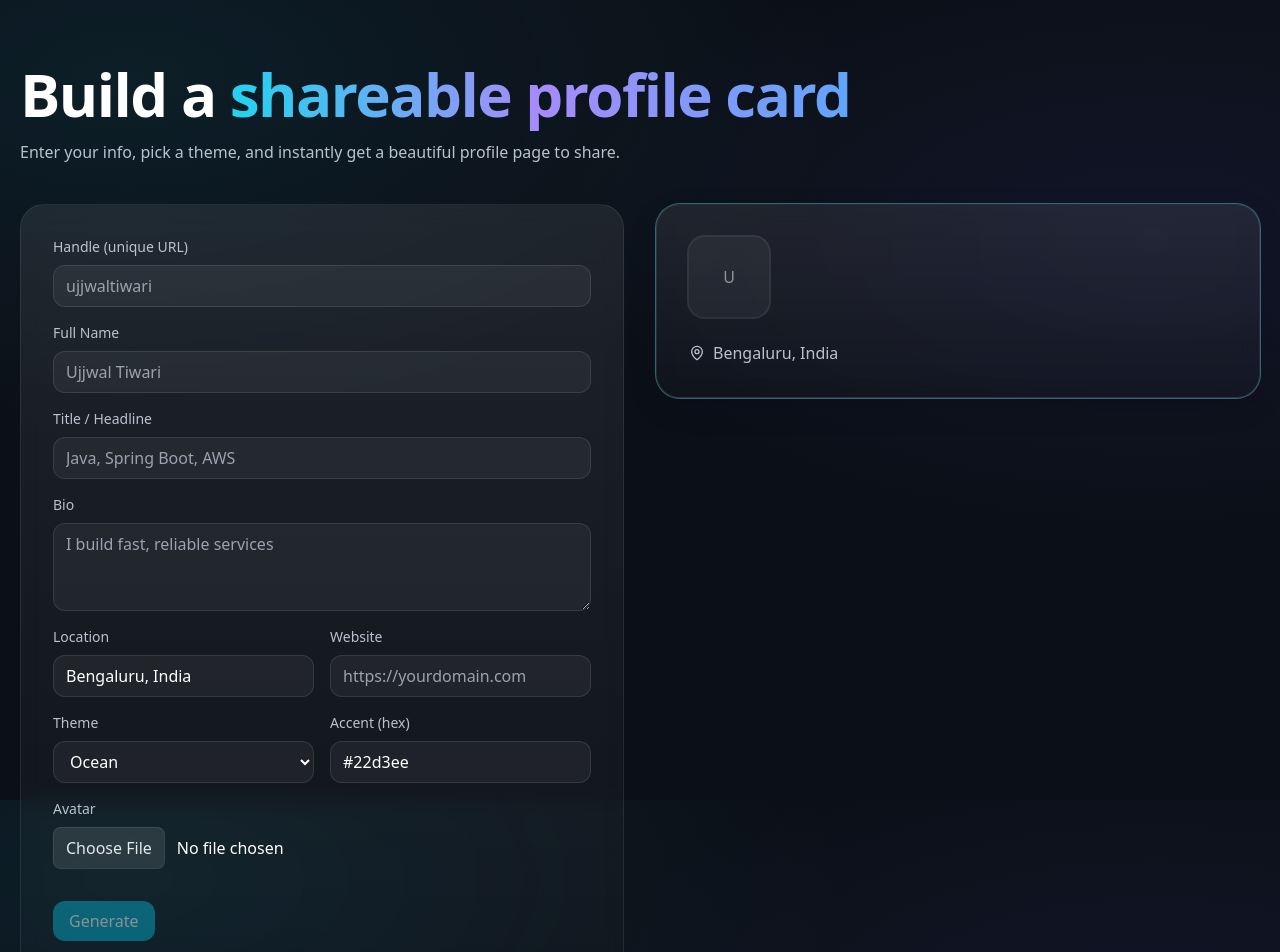
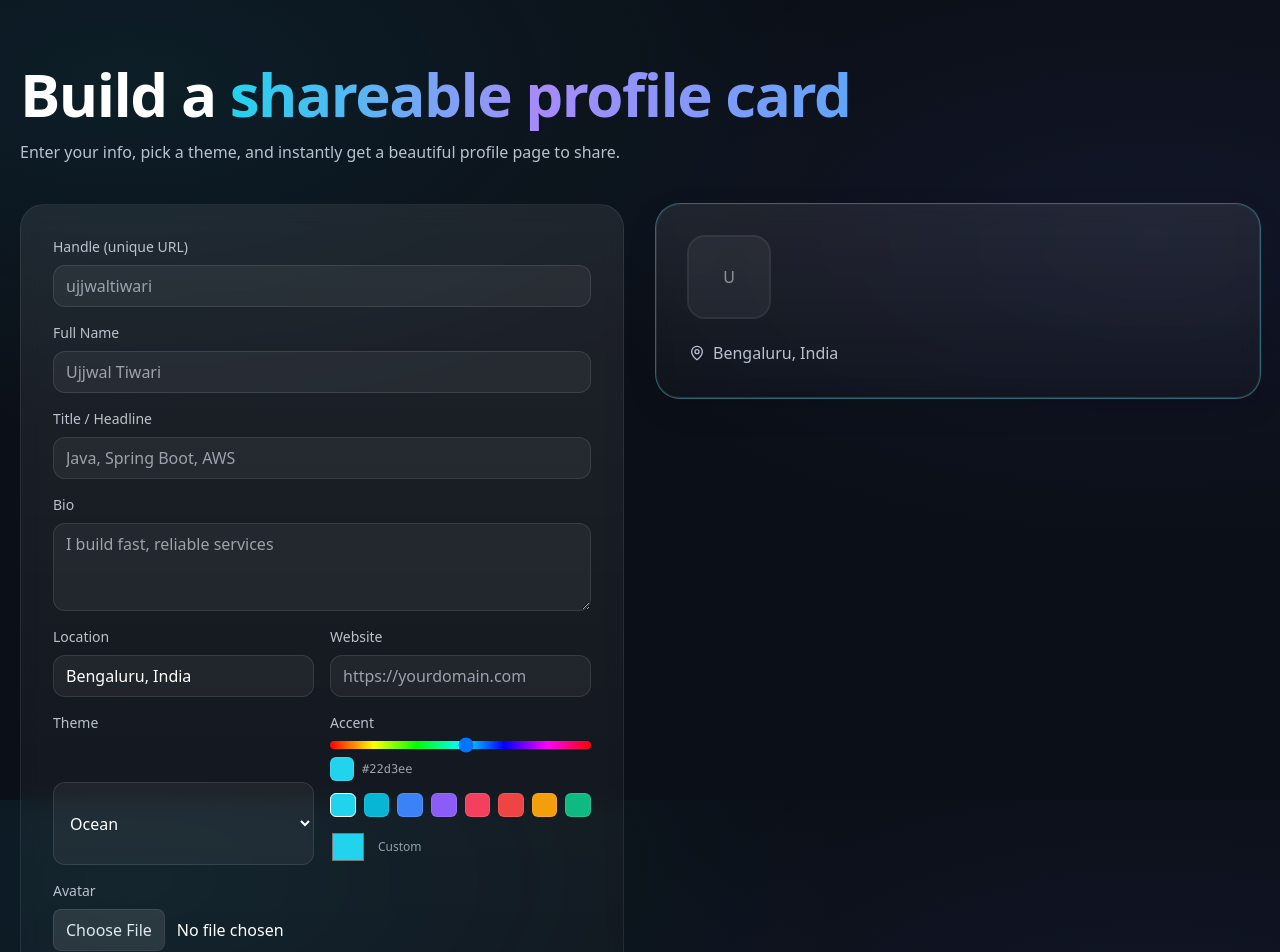
Before and after one commit to ujjwal02tiwari-rgb/StitchPF, a Next.js app: page / in a window 1280 px wide. Shown: the top 952 px of the page. Built offline with nearby package versions, Linux system fonts and the light colour scheme; no server answers.

Commit message:
Update page.tsx

```diff
--- a/app/page.tsx
+++ b/app/page.tsx
@@ -1,6 +1,6 @@
 'use client';
 
-import { useState } from 'react';
+import { useEffect, useMemo, useState } from 'react';
 import { motion } from 'framer-motion';
 import ProfileCard, { ProfileData } from '@/components/ProfileCard';
 import SwirlShare from '@/components/SwirlShare';
@@ -22,6 +22,153 @@ const DEFAULT: ProfileData = {
 const THEME_OPTIONS = ['ocean', 'aurora', 'sunset', 'galaxy'] as const;
 type Theme = typeof THEME_OPTIONS[number];
 
+/** ---------- Accent Picker (Hue bar + swatches + native color) ---------- */
+
+const SWATCHES = [
+  '#22d3ee', '#06b6d4', '#3b82f6', '#8b5cf6',
+  '#f43f5e', '#ef4444', '#f59e0b', '#10b981',
+] as const;
+
+function clamp(n: number, min: number, max: number) { return Math.max(min, Math.min(max, n)); }
+
+function hexToRgb(hex: string): { r: number; g: number; b: number } | null {
+  const m = hex.trim().toLowerCase().match(/^#([0-9a-f]{3}|[0-9a-f]{6})$/i);
+  if (!m) return null;
+  let h = m[1];
+  if (h.length === 3) h = h.split('').map((c) => c + c).join('');
+  const num = parseInt(h, 16);
+  return { r: (num >> 16) & 255, g: (num >> 8) & 255, b: num & 255 };
+}
+
+function rgbToHsl(r: number, g: number, b: number): { h: number; s: number; l: number } {
+  r /= 255; g /= 255; b /= 255;
+  const max = Math.max(r, g, b), min = Math.min(r, g, b);
+  const d = max - min;
+  let h = 0;
+  if (d !== 0) {
+    switch (max) {
+      case r: h = ((g - b) / d) % 6; break;
+      case g: h = (b - r) / d + 2; break;
+      case b: h = (r - g) / d + 4; break;
+    }
+    h = Math.round((h * 60 + 360) % 360);
+  }
+  const l = (max + min) / 2;
+  const s = d === 0 ? 0 : d / (1 - Math.abs(2 * l - 1));
+  return { h, s: Math.round(s * 100), l: Math.round(l * 100) };
+}
+
+function hslToHex(h: number, s: number, l: number): string {
+  s = clamp(s, 0, 100) / 100;
+  l = clamp(l, 0, 100) / 100;
+  const c = (1 - Math.abs(2 * l - 1)) * s;
+  const x = c * (1 - Math.abs(((h / 60) % 2) - 1));
+  const m = l - c / 2;
+  let r = 0, g = 0, b = 0;
+  if (0 <= h && h < 60) [r, g, b] = [c, x, 0];
+  else if (60 <= h && h < 120) [r, g, b] = [x, c, 0];
+  else if (120 <= h && h < 180) [r, g, b] = [0, c, x];
+  else if (180 <= h && h < 240) [r, g, b] = [0, x, c];
+  else if (240 <= h && h < 300) [r, g, b] = [x, 0, c];
+  else [r, g, b] = [c, 0, x];
+
+  const toHex = (v: number) => Math.round((v + m) * 255).toString(16).padStart(2, '0');
+  return `#${toHex(r)}${toHex(g)}${toHex(b)}`;
+}
+
+function useHueFromHex(hex: string, fallback = 190) {
+  return useMemo(() => {
+    const rgb = hexToRgb(hex);
+    if (!rgb) return fallback;
+    const { h } = rgbToHsl(rgb.r, rgb.g, rgb.b);
+    return Number.isFinite(h) ? h : fallback;
+  }, [hex, fallback]);
+}
+
+function AccentPicker({
+  value,
+  onChange,
+}: {
+  value: string;
+  onChange: (hex: string) => void;
+}) {
+  const derivedHue = useHueFromHex(value);
+  const [hue, setHue] = useState<number>(derivedHue);
+
+  // Keep slider in sync if value changes externally (e.g., from swatch/native input)
+  useEffect(() => {
+    setHue(derivedHue);
+  }, [derivedHue]);
+
+  const gradient = useMemo(
+    () =>
+      'linear-gradient(90deg, red, yellow, lime, cyan, blue, magenta, red)',
+    []
+  );
+
+  return (
+    <div className="grid gap-3">
+      {/* Hue slider */}
+      <div className="grid gap-2">
+        <input
+          type="range"
+          min={0}
+          max={360}
+          value={hue}
+          onChange={(e) => {
+            const h = e.currentTarget.valueAsNumber;
+            setHue(h);
+            onChange(hslToHex(h, 85, 55)); // vibrant S/L
+          }}
+          className="w-full appearance-none h-2 rounded-full outline-none"
+          style={{ background: gradient }}
+          aria-label="Accent hue"
+        />
+        <div className="flex items-center gap-2">
+          <span
+            className="inline-block w-6 h-6 rounded-md border border-white/10"
+            style={{ background: value }}
+            title={value}
+          />
+          <code className="text-xs text-slate-300/75">{value}</code>
+        </div>
+      </div>
+
+      {/* Swatch bar */}
+      <div className="grid grid-cols-8 gap-2">
+        {SWATCHES.map((c) => {
+          const active = c.toLowerCase() === value.toLowerCase();
+          return (
+            <button
+              key={c}
+              type="button"
+              onClick={() => onChange(c)}
+              title={c}
+              aria-label={`Pick ${c}`}
+              className={`h-6 rounded-md border ${active ? 'border-white' : 'border-white/10'}`}
+              style={{ background: c }}
+            />
+          );
+        })}
+      </div>
+
+      {/* Native color input as a fallback/custom choice */}
+      <div className="flex items-center gap-3">
+        <input
+          type="color"
+          value={value}
+          onChange={(e) => onChange(e.currentTarget.value)}
+          className="w-9 h-9 p-0 border-0 bg-transparent"
+          aria-label="Custom color"
+        />
+        <span className="text-xs text-slate-300/70">Custom</span>
+      </div>
+    </div>
+  );
+}
+
+/** ------------------------------- Page ------------------------------- */
+
 export default function Home() {
   const [data, setData] = useState<ProfileData>(DEFAULT);
   const [handle, setHandle] = useState('');
@@ -35,14 +182,14 @@ export default function Home() {
   ) => {
     const { name, value } = e.currentTarget;
     if (name === 'handle') setHandle(value.trim());
-    else setData(prev => ({ ...prev, [name]: value }));
+    else setData((prev) => ({ ...prev, [name]: value }));
   };
 
   const onAvatar = (file: File | null) => {
-    if (!file) return setData(prev => ({ ...prev, avatar: '' }));
+    if (!file) return setData((prev) => ({ ...prev, avatar: '' }));
     const reader = new FileReader();
     reader.onload = () =>
-      setData(prev => ({ ...prev, avatar: String(reader.result) }));
+      setData((prev) => ({ ...prev, avatar: String(reader.result) }));
     reader.readAsDataURL(file);
   };
 
@@ -198,14 +345,13 @@ export default function Home() {
                     <option value="galaxy">Galaxy</option>
                   </select>
                 </div>
+
+                {/* Replaced hex input with the AccentPicker */}
                 <div className="grid gap-2">
-                  <label className="text-sm text-slate-300/90">Accent (hex)</label>
-                  <input
-                    name="accent"
+                  <label className="text-sm text-slate-300/90">Accent</label>
+                  <AccentPicker
                     value={data.accent}
-                    onChange={onChange}
-                    placeholder="#22d3ee"
-                    className="px-3 py-2 rounded-xl bg-white/5 border border-white/10 outline-none focus:ring-2 ring-cyan-300/50"
+                    onChange={(hex) => setData((prev) => ({ ...prev, accent: hex }))}
                   />
                 </div>
               </div>
@@ -215,7 +361,7 @@ export default function Home() {
                 <input
                   type="file"
                   accept="image/*"
-                  onChange={e => onAvatar(e.target.files?.[0] ?? null)}
+                  onChange={(e) => onAvatar(e.target.files?.[0] ?? null)}
                   className="file:mr-3 file:rounded-lg file:border file:border-white/10 file:bg-white/10 file:px-3 file:py-2 file:text-slate-200"
                 />
               </div>
```
